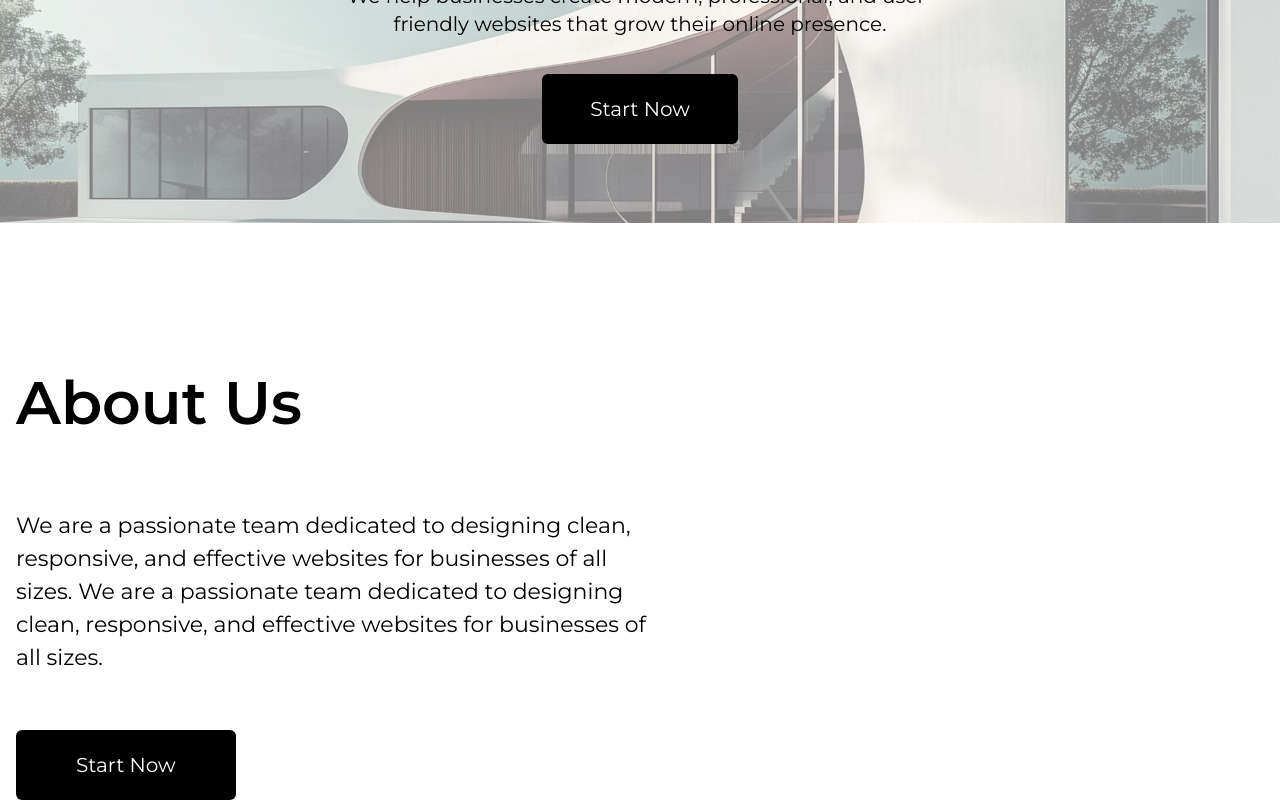
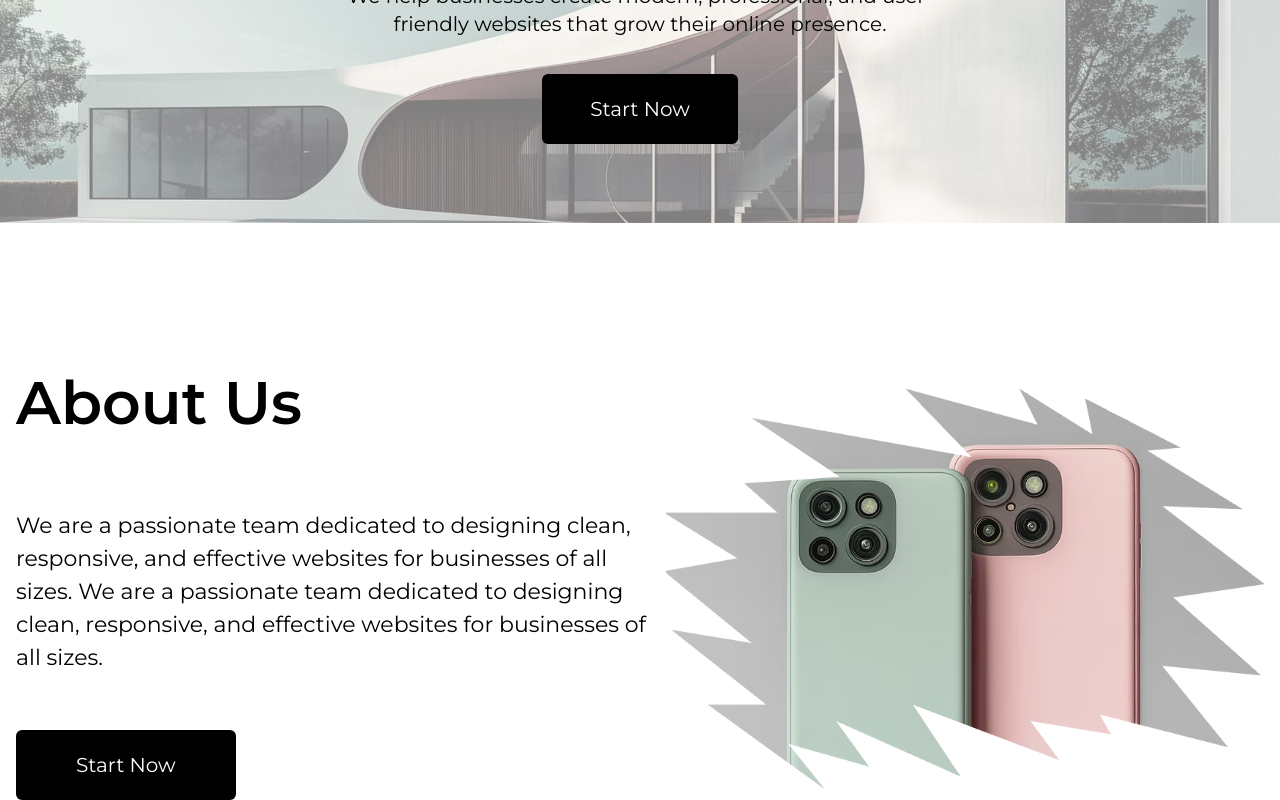
Before and after one commit to Rakib-Hassan-web/design-for-online-test-with-next.js, a Next.js app: page / in a window 1280 px wide. Shown: the part 271-1071 px from the top of the page. Built offline with nearby package versions, Linux system fonts and the light colour scheme.

Commit message:
about section complete

```diff
--- a/app/(components)/About.jsx
+++ b/app/(components)/About.jsx
@@ -1,4 +1,6 @@
 import React from 'react'
+import Image from "next/image";
+
 
 const About = () => {
   return (
@@ -7,7 +9,7 @@ const About = () => {
     <div id='about ' className='mt-[150px]'>
 
 
-     <div className=' container'>
+     <div className=' container flex justify-between items-center'>
 
           <div className="">
 
@@ -34,7 +36,16 @@ const About = () => {
 
 
 
-  <div></div>
+           <div>
+             <Image
+                src="/aboutIMG.png"
+                alt="Hero Image"
+                width={800}
+                height={200}
+
+              />
+
+          </div>
 
 
 
```
Also changed, not shown: public/aboutIMG.png (added).
